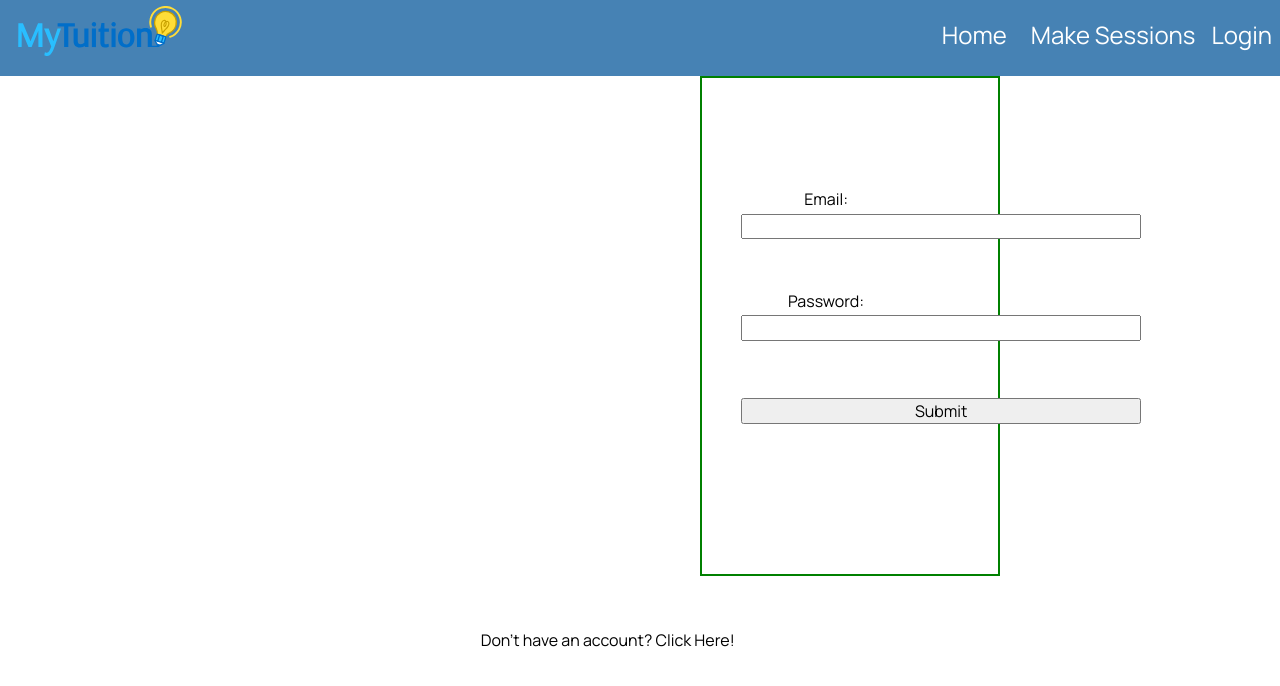
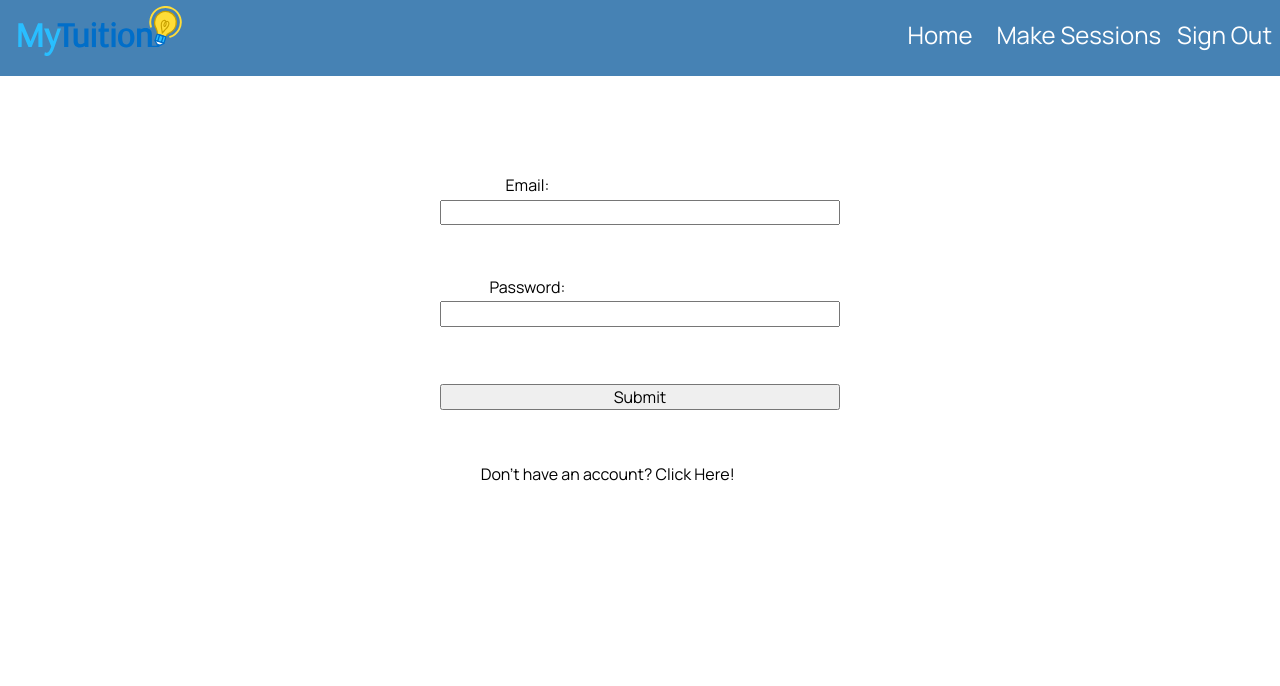
Before and after one commit to JammyWammy12/Mini-Project, a Flask app: page /login in a window 1280 px wide. Shown: the top 686 px of the page. Run offline with Flask 3, Linux system fonts and the light colour scheme; the visitor is signed in with stand-in values (Sample User, id 1).

Commit message:
Added a hash to crpyt password. Playing around with ccs for login and sign. Working now to make show logout when log in.

```diff
--- a/app.py
+++ b/app.py
@@ -1,12 +1,23 @@
 from flask import Flask, render_template, request, redirect, session
 import sqlite3
 from sqlite3 import Error
-import os
+from flask_bcrypt import Bcrypt
 
 app = Flask(__name__)
 app.secret_key = 'super secret key'
 
 DATABASE = 'project1'
+bcrypt = Bcrypt(app)
+
+
+def is_logged_in():
+    if (session["use_id"] == None):
+        print("Not logged in!")
+        return False
+    else:
+        print("Logged in broski!")
+        return True
+
 
 def connect_database(db_file):
     try:
@@ -49,11 +60,15 @@ def render_sign_page():
         if len(password) < 8:
             return redirect("/sign?error=password+must+be+8+long")
 
+        hashed_password = bcrypt.generate_password_hash(password)
+
+
+
         con = connect_database(DATABASE)
         if con:
             cur = con.cursor()
             query_insert = "INSERT INTO user (first_name, last_name, email, password, class) VALUES (?, ?, ?, ?, ?)"
-            cur.execute(query_insert, (fname, lname, email, password, user_class))
+            cur.execute(query_insert, (fname, lname, email, hashed_password,password, user_class))
             con.commit()
             con.close()
             return redirect("/login")  # Redirect to login page after signing up
@@ -64,6 +79,7 @@ def render_sign_page():
 
 @app.route('/login', methods=['POST', 'GET'])
 def render_login_page():
+
     if request.method == 'POST':
         email = request.form.get('user_email').lower().strip()
         password = request.form.get('user_password')
@@ -81,6 +97,7 @@ def render_login_page():
                 if user_info[2] == password:
                     session['user_id'] = user_info[1]
                     session['email'] = user_info[0]
+                    print(session)
 
 
 
@@ -88,7 +105,7 @@ def render_login_page():
 
         return redirect("/login?error=invalid+credentials")
 
-    return render_template('login.html')
+    return render_template('login.html', logged_in=is_logged_in())
 
 
 
--- a/static/smile.css
+++ b/static/smile.css
@@ -163,7 +163,7 @@
     }
     .box {
 
-        width: 300px;
+        width: 600px;
         height: 500px;
         border: 2px solid green;
         padding: 12px;
--- a/templates/base.html
+++ b/templates/base.html
@@ -21,7 +21,7 @@
 
         <div class="sign-login">
 
-             {% if user %}
+             {% if logged_in == True %}
                  <a href="/logout">Sign Out</a>
             {% else %}
                  <a href="/login">Login</a>
--- a/templates/login.html
+++ b/templates/login.html
@@ -3,7 +3,7 @@
 {% block pageheading %}Login{% endblock %}
 
 {% block main %}
-    <div class="box">
+    <div class="">
         <form class = "myform" method="post">
         <div class = "form-group">
             <div class = "form-label"> Email: </div>
```
Also changed, not shown: 1 other file.
